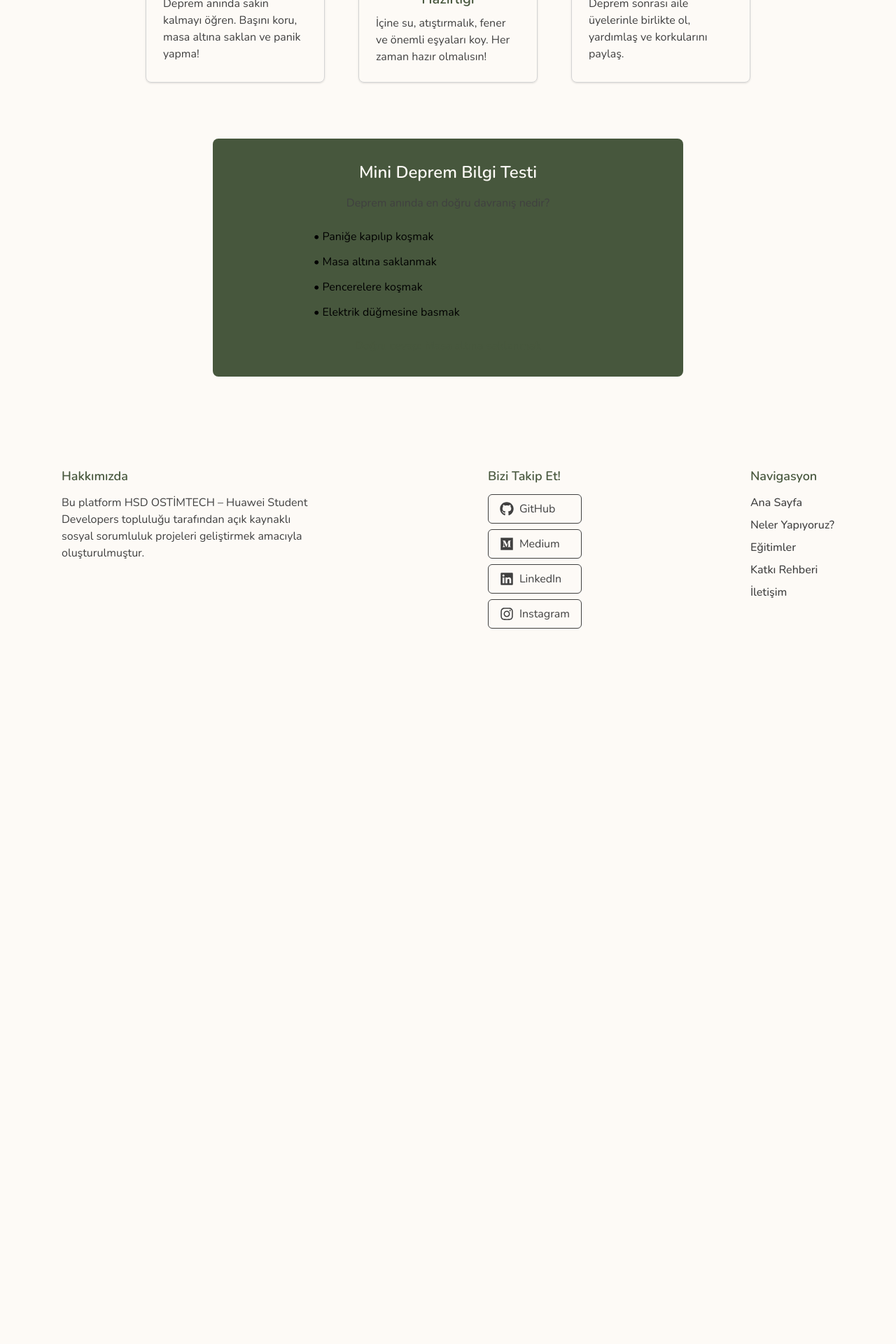
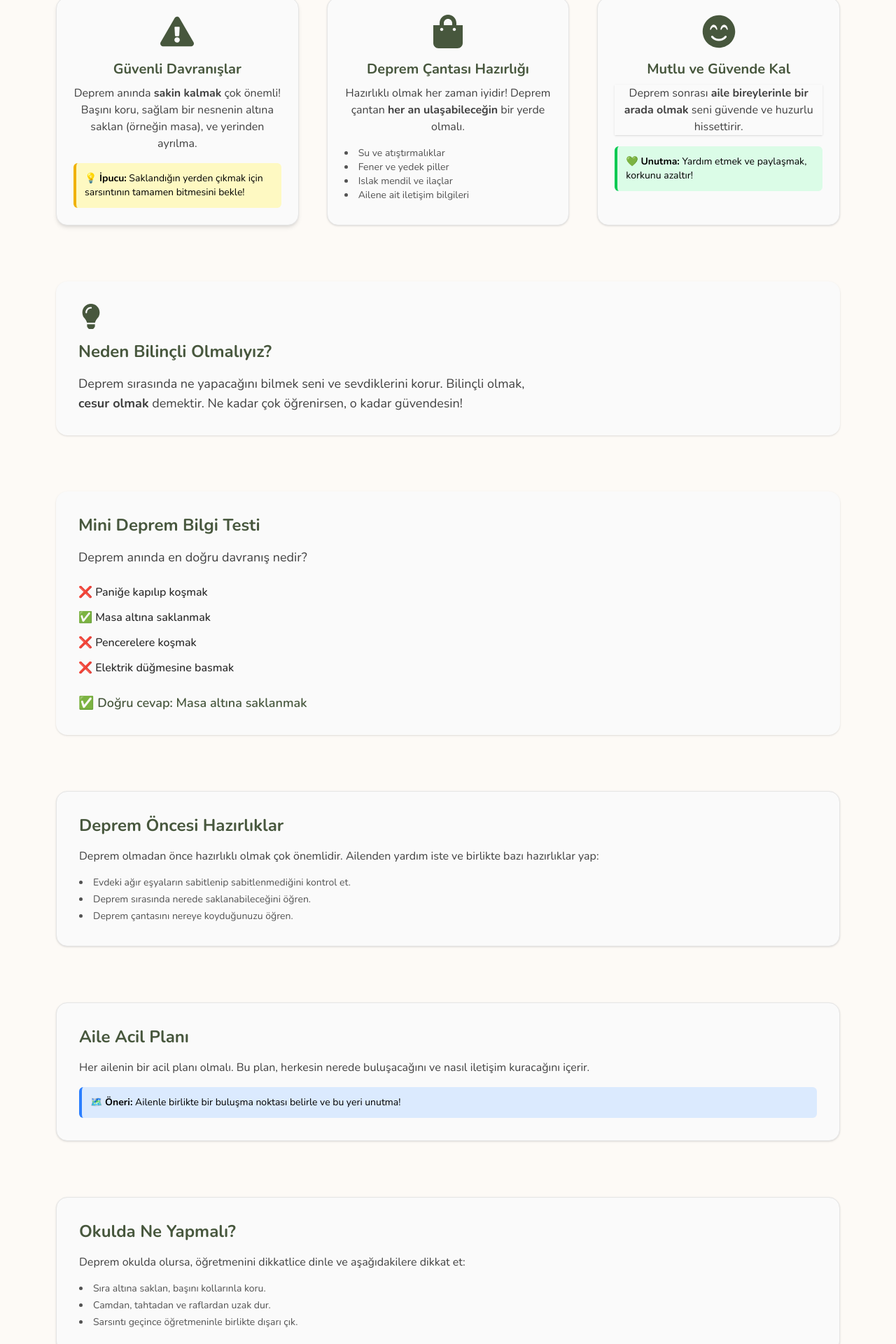
Before and after one commit to HSD-OSTIMTECH/DepremBilinci, a Next.js app: page /egitim/cocuklar in a window 1280 px wide. Shown: the part 460-2380 px from the top of the page at 70% size. Before the commit the page ends 1406 px from the top, so only its background shows below. Built offline with nearby package versions, Linux system fonts and the light colour scheme.

Commit message:
feat: updated cocuklar site page

```diff
--- a/pages/egitim/cocuklar.tsx
+++ b/pages/egitim/cocuklar.tsx
@@ -1,63 +1,150 @@
-import { FaChild, FaExclamationTriangle, FaShoppingBag, FaSmileBeam } from "react-icons/fa";
+import {
+  FaChild,
+  FaExclamationTriangle,
+  FaShoppingBag,
+  FaSmileBeam,
+  FaLightbulb,
+} from "react-icons/fa";
 
 export default function Cocuk() {
   return (
-    <div className="my-20 px-4 max-w-4xl mx-auto">
+    <div className="my-20 px-4">
       {/* Başlık */}
       <header className="text-center mb-16">
-        <h1 className="text-3xl md:text-4xl font-bold text-primary mb-4">
+        <h1 className="text-4xl md:text-5xl font-bold text-primary mb-6 leading-tight">
           Deprem Bilincini Çocuklarla Birlikte Güçlendirelim!
         </h1>
-        <p className="text-neutral-700 text-base md:text-lg max-w-xl mx-auto">
-          Bu sayfada çocuklar için hazırlanmış eğlenceli ve öğretici bilgiler, güvenli davranışlar ve hazırlık önerileri yer alıyor.
+        <p className="text-neutral-700 text-lg md:text-xl max-w-2xl mx-auto">
+          Deprem sadece büyükleri ilgilendirmez! Çocuklar da deprem hakkında bilgi sahibi olmalı ve doğru davranışları öğrenmelidir. Bu sayfada eğlenerek öğrenebilirsin!
         </p>
       </header>
 
       {/* İçerik bölümleri */}
-      <section className="grid gap-12 md:grid-cols-3">
-
+      <section className="grid gap-10 md:grid-cols-3">
         {/* 1. Güvenli Davranışlar */}
-        <article className="border border-neutral-300 rounded-lg p-6 shadow-sm hover:shadow-md transition-shadow">
-          <FaExclamationTriangle className="text-4xl text-primary mb-4 mx-auto" />
-          <h2 className="text-xl font-semibold text-primary mb-2 text-center">Güvenli Davranışlar</h2>
-          <p className="text-neutral-700 text-sm md:text-base">
-            Deprem anında sakin kalmayı öğren. Başını koru, masa altına saklan ve panik yapma!
+        <article className="group border border-neutral-200 cursor-pointer rounded-2xl p-6 shadow-md hover:shadow-xl transition duration-300 bg-neutral-50">
+          <FaExclamationTriangle className="text-5xl text-primary mb-4 mx-auto group-hover:scale-110 transition-transform" />
+          <h2 className="text-xl font-bold text-center text-primary mb-2">Güvenli Davranışlar</h2>
+          <p className="text-neutral-700 text-base text-center">
+            Deprem anında <strong>sakin kalmak</strong> çok önemli! Başını koru, sağlam bir nesnenin altına saklan (örneğin masa), ve yerinden ayrılma.
           </p>
+          <div className="mt-4 bg-yellow-100 border-l-4 border-yellow-500 p-3 rounded-md text-sm">
+            💡 <strong>İpucu:</strong> Saklandığın yerden çıkmak için sarsıntının tamamen bitmesini bekle!
+          </div>
         </article>
 
         {/* 2. Deprem Çantası Hazırlığı */}
-        <article className="border border-neutral-300 rounded-lg p-6 shadow-sm hover:shadow-md transition-shadow">
-          <FaShoppingBag className="text-4xl text-primary mb-4 mx-auto" />
-          <h2 className="text-xl font-semibold text-primary mb-2 text-center">Deprem Çantası Hazırlığı</h2>
-          <p className="text-neutral-700 text-sm md:text-base">
-            İçine su, atıştırmalık, fener ve önemli eşyaları koy. Her zaman hazır olmalısın!
+        <article className="group border border-neutral-200 rounded-2xl p-6 shadow-sm hover:shadow-xl transition duration-300 bg-neutral-50">
+          <FaShoppingBag className="text-5xl text-primary mb-4 mx-auto group-hover:scale-110 transition-transform cursor-pointer" />
+          <h2 className="text-xl font-bold text-center text-primary mb-2">Deprem Çantası Hazırlığı</h2>
+          <p className="text-neutral-700 text-base text-center">
+            Hazırlıklı olmak her zaman iyidir! Deprem çantan <strong>her an ulaşabileceğin</strong> bir yerde olmalı.
           </p>
+          <ul className="mt-4 list-disc list-inside text-sm text-neutral-600">
+            <li>Su ve atıştırmalıklar</li>
+            <li>Fener ve yedek piller</li>
+            <li>Islak mendil ve ilaçlar</li>
+            <li>Ailene ait iletişim bilgileri</li>
+          </ul>
         </article>
 
         {/* 3. Mutlu ve Güvende Kal */}
-        <article className="border border-neutral-300 rounded-lg p-6 shadow-sm hover:shadow-md transition-shadow">
-          <FaSmileBeam className="text-4xl text-primary mb-4 mx-auto" />
-          <h2 className="text-xl font-semibold text-primary mb-2 text-center">Mutlu ve Güvende Kal</h2>
-          <p className="text-neutral-700 text-sm md:text-base">
-            Deprem sonrası aile üyelerinle birlikte ol, yardımlaş ve korkularını paylaş.
+        <article className="group border border-neutral-200 rounded-2xl p-6 shadow-sm hover:shadow-xl transition duration-300 bg-neutral-50">
+          <FaSmileBeam className="text-5xl text-primary mb-4 mx-auto group-hover:scale-110 transition-transform cursor-pointer" />
+          <h2 className="text-xl font-bold text-center text-primary mb-2">Mutlu ve Güvende Kal</h2>
+          <p className="text-neutral-700 text-base text-center shadow-sm">
+            Deprem sonrası <strong>aile bireylerinle bir arada olmak</strong> seni güvende ve huzurlu hissettirir.
           </p>
+          <div className="mt-4 bg-green-100 border-l-4 border-green-500 p-3 rounded-md text-sm">
+            💚 <strong>Unutma:</strong> Yardım etmek ve paylaşmak, korkunu azaltır!
+          </div>
         </article>
       </section>
 
+      {/* Eğlenceli Bilgi */}
+      <section className="mt-20 bg-neutral-50 p-8 rounded-2xl shadow-sm">
+        <FaLightbulb className="text-4xl text-primary mb-4" />
+        <h3 className="text-2xl font-bold text-primary mb-4">Neden Bilinçli Olmalıyız?</h3>
+        <p className="text-neutral-700 text-base md:text-lg max-w-2xl">
+          Deprem sırasında ne yapacağını bilmek seni ve sevdiklerini korur. Bilinçli olmak, <strong>cesur olmak</strong> demektir. Ne kadar çok öğrenirsen, o kadar güvendesin!
+        </p>
+      </section>
+
       {/* Mini Test */}
-      <section className="mt-20 bg-primary bg-opacity-10 p-8 rounded-lg max-w-2xl mx-auto text-center">
-        <h3 className="text-2xl font-semibold text-background mb-4">Mini Deprem Bilgi Testi</h3>
-        <p className="text-neutral-700 mb-6">
-          Deprem anında en doğru davranış nedir?
+      <section className="mt-20 bg-neutral-50 bg-opacity-10 p-8 rounded-2xl text-left shadow-sm">
+        <h3 className="text-2xl font-bold text-primary mb-4">Mini Deprem Bilgi Testi</h3>
+        <p className="text-neutral-700 mb-6 text-lg">Deprem anında en doğru davranış nedir?</p>
+        <ul className="text-left space-y-3 text-neutral-800 font-medium">
+          <li>❌ Paniğe kapılıp koşmak</li>
+          <li>✅ Masa altına saklanmak</li>
+          <li>❌ Pencerelere koşmak</li>
+          <li>❌ Elektrik düğmesine basmak</li>
+        </ul>
+        <p className="mt-6 font-semibold text-primary text-lg">✅ Doğru cevap: Masa altına saklanmak</p>
+      </section>
+
+      {/* Deprem Öncesi Hazırlıklar */}
+      <section className="mt-20 bg-neutral-50 border border-neutral-200 p-8 rounded-2xl shadow-sm">
+        <h3 className="text-2xl font-bold text-primary mb-4">Deprem Öncesi Hazırlıklar</h3>
+        <p className="text-neutral-700 text-base">
+          Deprem olmadan önce hazırlıklı olmak çok önemlidir. Ailenden yardım iste ve birlikte bazı hazırlıklar yap:
         </p>
-        <ul className="text-left max-w-sm mx-auto space-y-3">
-          <li>• Paniğe kapılıp koşmak</li>
-          <li>• Masa altına saklanmak</li>
-          <li>• Pencerelere koşmak</li>
-          <li>• Elektrik düğmesine basmak</li>
+        <ul className="mt-4 list-disc list-inside text-sm text-neutral-600 space-y-1">
+          <li>Evdeki ağır eşyaların sabitlenip sabitlenmediğini kontrol et.</li>
+          <li>Deprem sırasında nerede saklanabileceğini öğren.</li>
+          <li>Deprem çantasını nereye koyduğunuzu öğren.</li>
         </ul>
-        <p className="mt-6 font-semibold text-primary">Doğru cevap: Masa altına saklanmak</p>
       </section>
+
+      {/* Aile Acil Planı */}
+      <section className="mt-20 bg-neutral-50 border border-neutral-200 p-8 rounded-2xl shadow-sm">
+        <h3 className="text-2xl font-bold text-primary mb-4">Aile Acil Planı</h3>
+        <p className="text-neutral-700 text-base">
+          Her ailenin bir acil planı olmalı. Bu plan, herkesin nerede buluşacağını ve nasıl iletişim kuracağını içerir.
+        </p>
+        <div className="mt-4 bg-blue-100 border-l-4 border-blue-500 p-3 rounded-md text-sm">
+          🗺️ <strong>Öneri:</strong> Ailenle birlikte bir buluşma noktası belirle ve bu yeri unutma!
+        </div>
+      </section>
+
+      {/* Okulda Ne Yapmalı? */}
+      <section className="mt-20 bg-neutral-50 border border-neutral-200 p-8 rounded-2xl shadow-sm">
+        <h3 className="text-2xl font-bold text-primary mb-4">Okulda Ne Yapmalı?</h3>
+        <p className="text-neutral-700 text-base">
+          Deprem okulda olursa, öğretmenini dikkatlice dinle ve aşağıdakilere dikkat et:
+        </p>
+        <ul className="mt-4 list-disc list-inside text-sm text-neutral-600 space-y-1">
+          <li>Sıra altına saklan, başını kollarınla koru.</li>
+          <li>Camdan, tahtadan ve raflardan uzak dur.</li>
+          <li>Sarsıntı geçince öğretmeninle birlikte dışarı çık.</li>
+        </ul>
+      </section>
+
+      {/* Evde Güvenli Alanlar */}
+      <section className="mt-20 bg-neutral-50 border border-neutral-200 p-8 rounded-2xl shadow-sm">
+        <h3 className="text-2xl font-bold text-primary mb-4">Evde Güvenli Alanlar</h3>
+        <p className="text-neutral-700 text-base">
+          Evde bazı yerler deprem sırasında daha güvenlidir. Bunları önceden belirlemek seni koruyabilir:
+        </p>
+        <ul className="mt-4 list-disc list-inside text-sm text-neutral-600 space-y-1">
+          <li>Sağlam masa veya sıra altı</li>
+          <li>Yatak yanı (başını koruyacak şekilde)</li>
+          <li>İç duvar köşeleri</li>
+        </ul>
+      </section>
+
+      {/* Depremden Sonra Duygularımız */}
+      <section className="mt-20 bg-neutral-50 border border-neutral-200 p-8 rounded-2xl shadow-sm">
+        <h3 className="text-2xl font-bold text-primary mb-4">Depremden Sonra Duygularımız</h3>
+        <p className="text-neutral-700 text-base">
+          Deprem yaşadıktan sonra kendini üzgün, korkmuş veya şaşkın hissedebilirsin. Bu çok normaldir!
+        </p>
+        <div className="mt-4 bg-pink-100 border-l-4 border-pink-500 p-3 rounded-md text-sm">
+          🧠 <strong>Unutma:</strong> Hislerini bir yetişkinle paylaşmak seni rahatlatır. Konuşmaktan korkma!
+        </div>
+      </section>
+
+
     </div>
   );
 }
```
